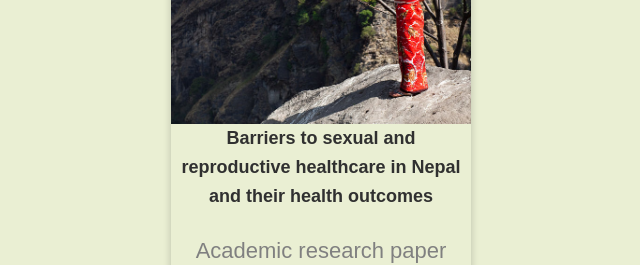
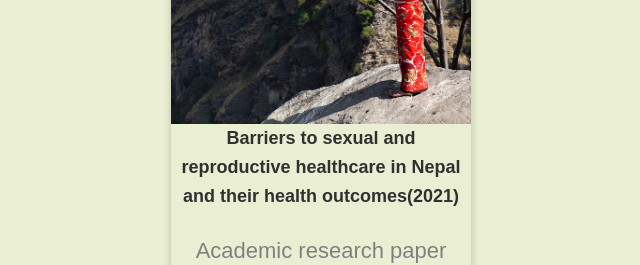
Before and after one commit to sauryanshu55/sauryanshu55.github.io, a plain HTML site: page writings/writings.html in a window 1280 px wide. Shown: the part 780-1045 px from the top of the page, without its empty margins (319-959 px from the left). Drawn offline with Linux system fonts and the light colour scheme.

Commit message:
update writings.html
added date for a paper

```diff
--- a/writings/writings.html
+++ b/writings/writings.html
@@ -44,7 +44,7 @@
     <br>
     <p>
         <div class="card">
-            <img src="images\woman.jpg" alt="my book" style="width:100%"><b>Barriers to sexual and reproductive healthcare in Nepal and their health outcomes</b>
+            <img src="images\woman.jpg" alt="my book" style="width:100%"><b>Barriers to sexual and reproductive healthcare in Nepal and their health outcomes(2021)</b>
             <p class="price">Academic research paper</p>
             <p></p>
             <a href="https://www.researchgate.net/publication/357378144_Barriers_to_sexual_and_reproductive_healthcare_in_Nepal_and_their_health_outcomes?_sg%5B0%5D=NelUIxXQMT20y2USKvEgn5c_mINJXf8YqFuUFkWGz0X-RKy23enj23395OkEZvjppaIJYT_zMOTYtW_CzcTJiztHU1UBIJ9zpLEFzebn.hzkljn-Vr6X5NEY-Gl0hngJwLK2l1lkugfL8zyItfIzSkAOODFoZM38-dr7thOBnIMNXzi7QWXIYoIkbHFjUkg"
```
